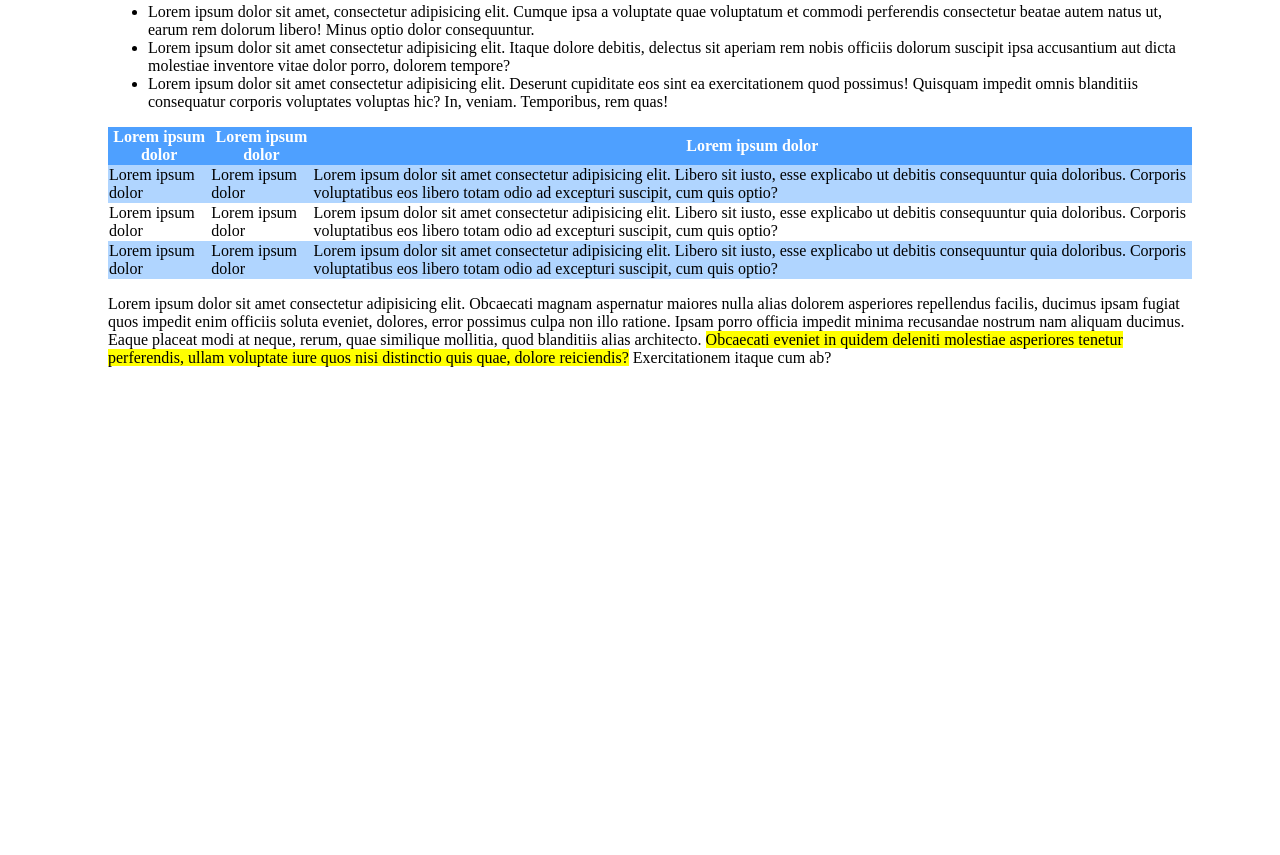
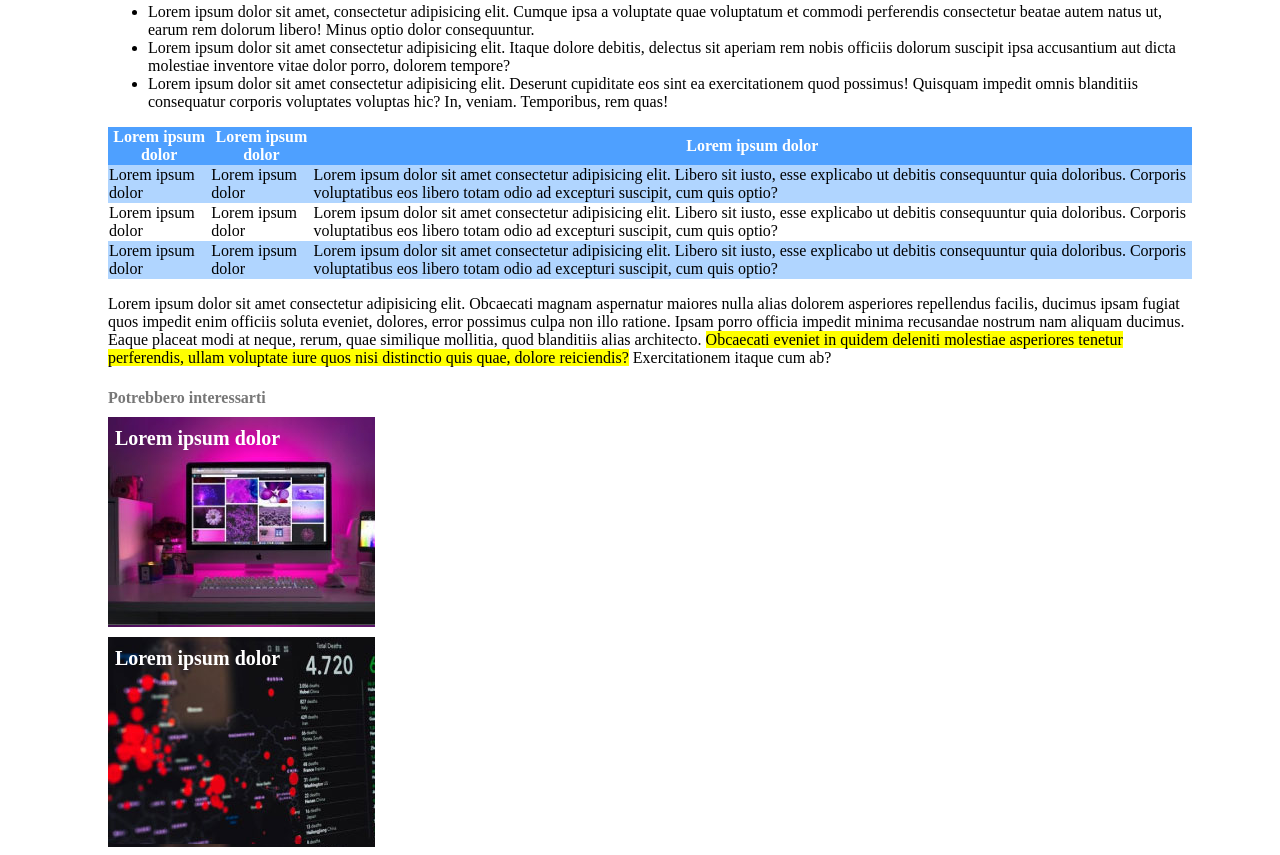
Before and after one commit to MarinaLasorsa/html-css-booleaner, a plain HTML site: page index.html in a window 1280 px wide. Shown: the part 1194-2049 px from the top of the page. Before the commit the page ends 1577 px from the top, so only its background shows below. Drawn offline with Linux system fonts and the light colour scheme.

Commit message:
ADD: aside

```diff
--- a/css/style.css
+++ b/css/style.css
@@ -43,3 +43,29 @@ thead {
 .blue-row {
     background-color: rgb(176, 213, 255);
 }
+
+h4 {
+    color: rgb(119, 119, 119);
+    margin-bottom: 10px;
+}
+
+#anteprima1 {
+    margin-bottom: 10px;
+    width: 260px;
+    height: 200px;
+    background-image: url(../img/monitor.jpg);
+    font-size: 20px;
+    color: white;
+    padding-left: 7px;
+    padding-top: 10px;
+}
+
+#anteprima2 {
+    width: 260px;
+    height: 200px;
+    background-image: url(../img/graph.jpg);
+    font-size: 20px;
+    color: white;
+    padding-left: 7px;
+    padding-top: 10px;
+}
--- a/index.html
+++ b/index.html
@@ -67,10 +67,16 @@
                 </tbody>
             </table>
         </section>
-        <!--secondo paragrafo-->
+        <!--secondo paragrafo testo-->
         <section>
             <p>Lorem ipsum dolor sit amet consectetur adipisicing elit. Obcaecati magnam aspernatur maiores nulla alias dolorem asperiores repellendus facilis, ducimus ipsam fugiat quos impedit enim officiis soluta eveniet, dolores, error possimus culpa non illo ratione. Ipsam porro officia impedit minima recusandae nostrum nam aliquam ducimus. Eaque placeat modi at neque, rerum, quae similique mollitia, quod blanditiis alias architecto. <span class="highlighted">Obcaecati eveniet in quidem deleniti molestiae asperiores tenetur perferendis, ullam voluptate iure quos nisi distinctio quis quae, dolore reiciendis?</span> Exercitationem itaque cum ab?</p>
         </section>
+        <!--anteprima articoli relativi-->
+        <aside>
+            <h4>Potrebbero interessarti</h4>
+            <div id="anteprima1"><strong>Lorem ipsum dolor</strong></div>
+            <div id="anteprima2"><strong>Lorem ipsum dolor</strong></div>
+        </aside>
     </main>
 </body>
 </html>
```
